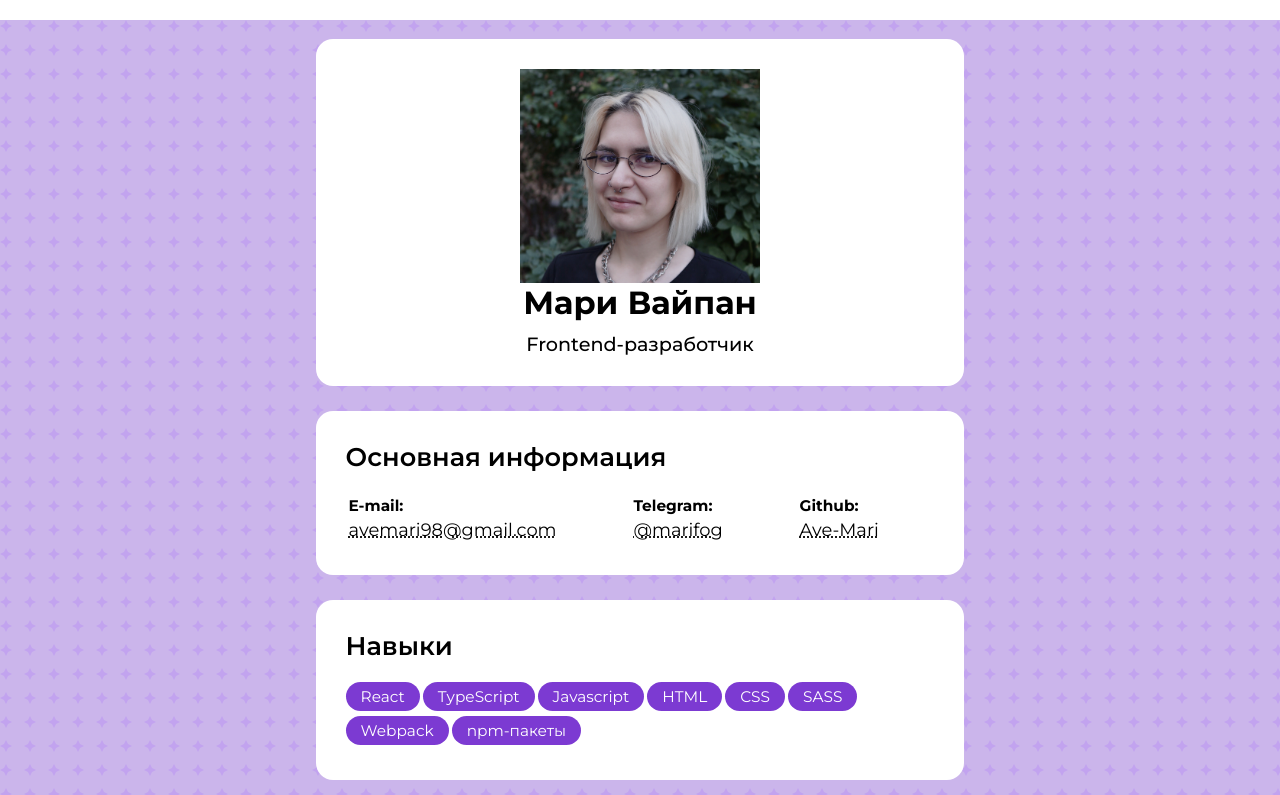
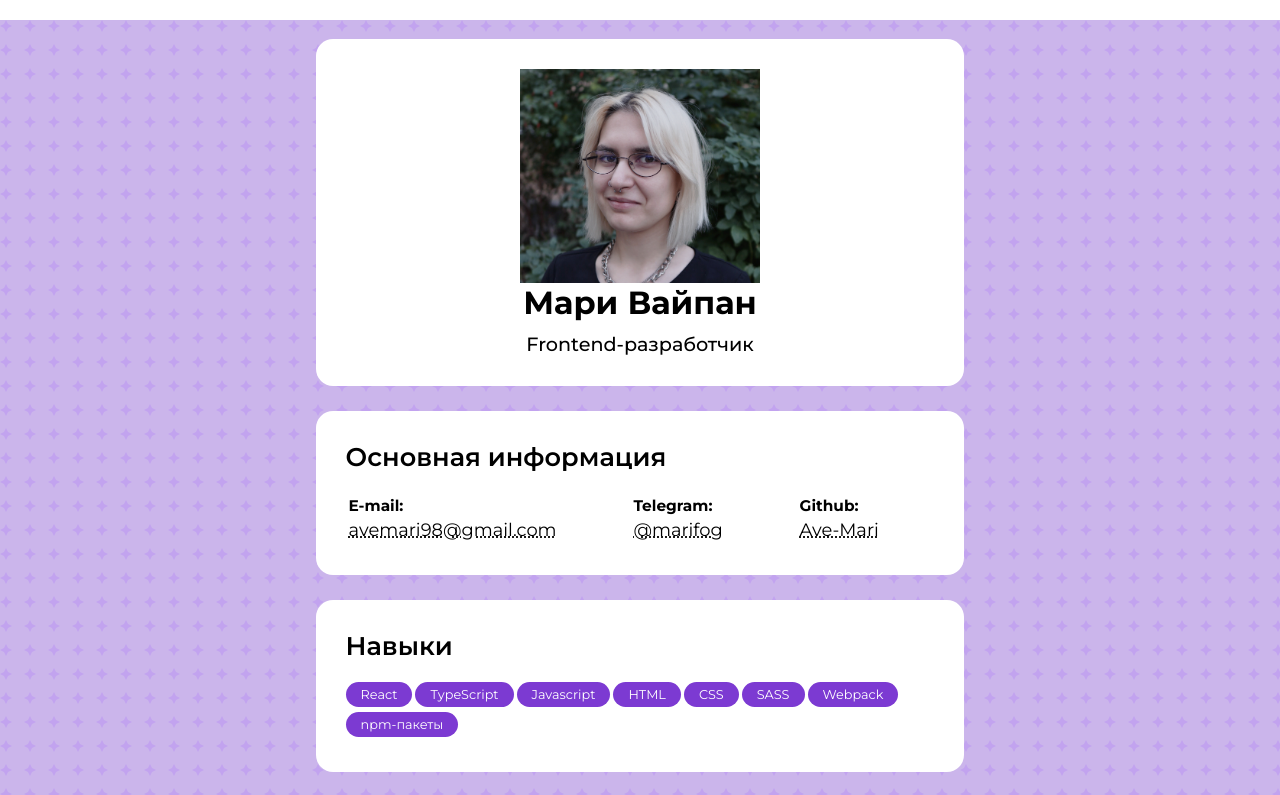
Before and after one commit to Ave-Mari/Mari-CV, a React app: page / in a window 1280 px wide. Shown: the top 795 px of the page. Built offline with nearby package versions, Linux system fonts and the light colour scheme; some icons are missing; the HTML template or start-up script is replaced by a standard one.

Commit message:
fix desktip font-size

```diff
--- a/src/components/Skill/Skill.styles.ts
+++ b/src/components/Skill/Skill.styles.ts
@@ -2,7 +2,7 @@ import styled from 'styled-components';
 
 export const Element = styled.div`
         padding: 5px 15px;
-        font-size: 1.2vw;
+        font-size: 1vw;
         background: #7C3AD2;
         border-radius: 20px;
         display: inline-block;
```
